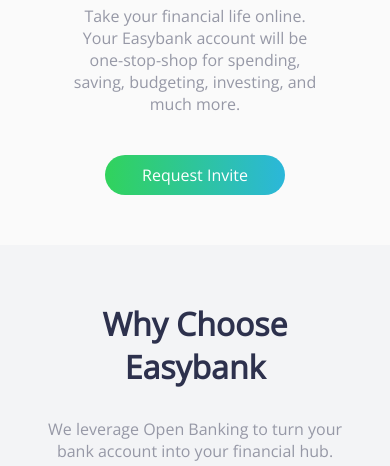
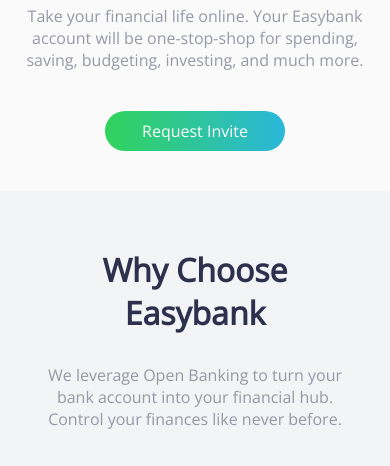
Before and after one commit to cortehz/easybank, a plain HTML site: page index.html in a window 390 px wide. Shown: the part 634-1100 px from the top of the page. Drawn offline with nearby package versions, Linux system fonts and the light colour scheme; a web font is replaced by a local one.

Commit message:
fix mobile margins

```diff
--- a/assets/css/style.scss
+++ b/assets/css/style.scss
@@ -161,8 +161,8 @@ nav {
             align-self: center;
             order: 1;
             text-align: center;
-            margin-top: -55px;
-            padding: 0px 70px 50px 70px;
+            margin: -55px 20px 40px 20px;
+            max-width: 500px;
 
             h1 {
                 font-size: 2rem;
```
Also changed, not shown: assets/css/style.css, 1 other file.
